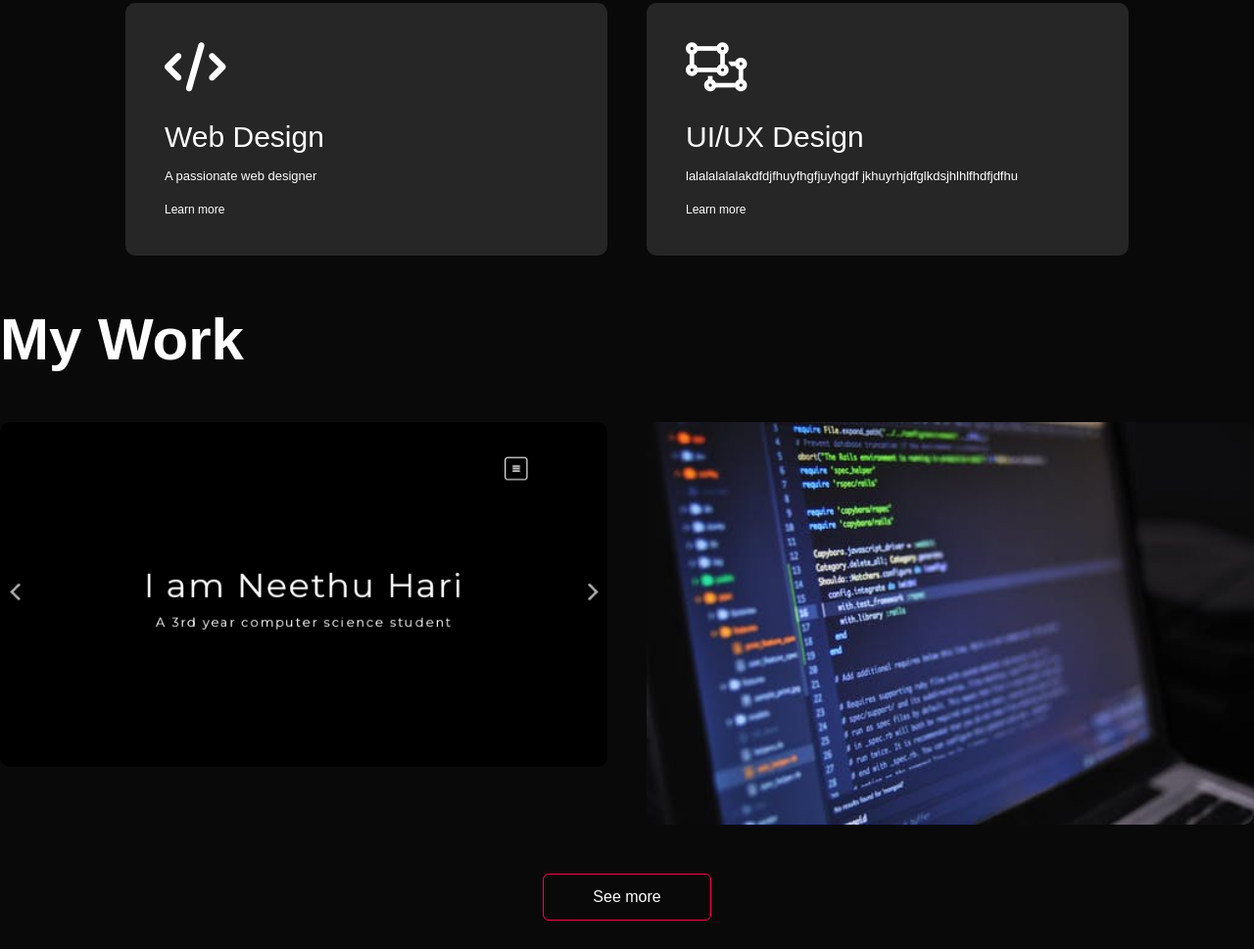
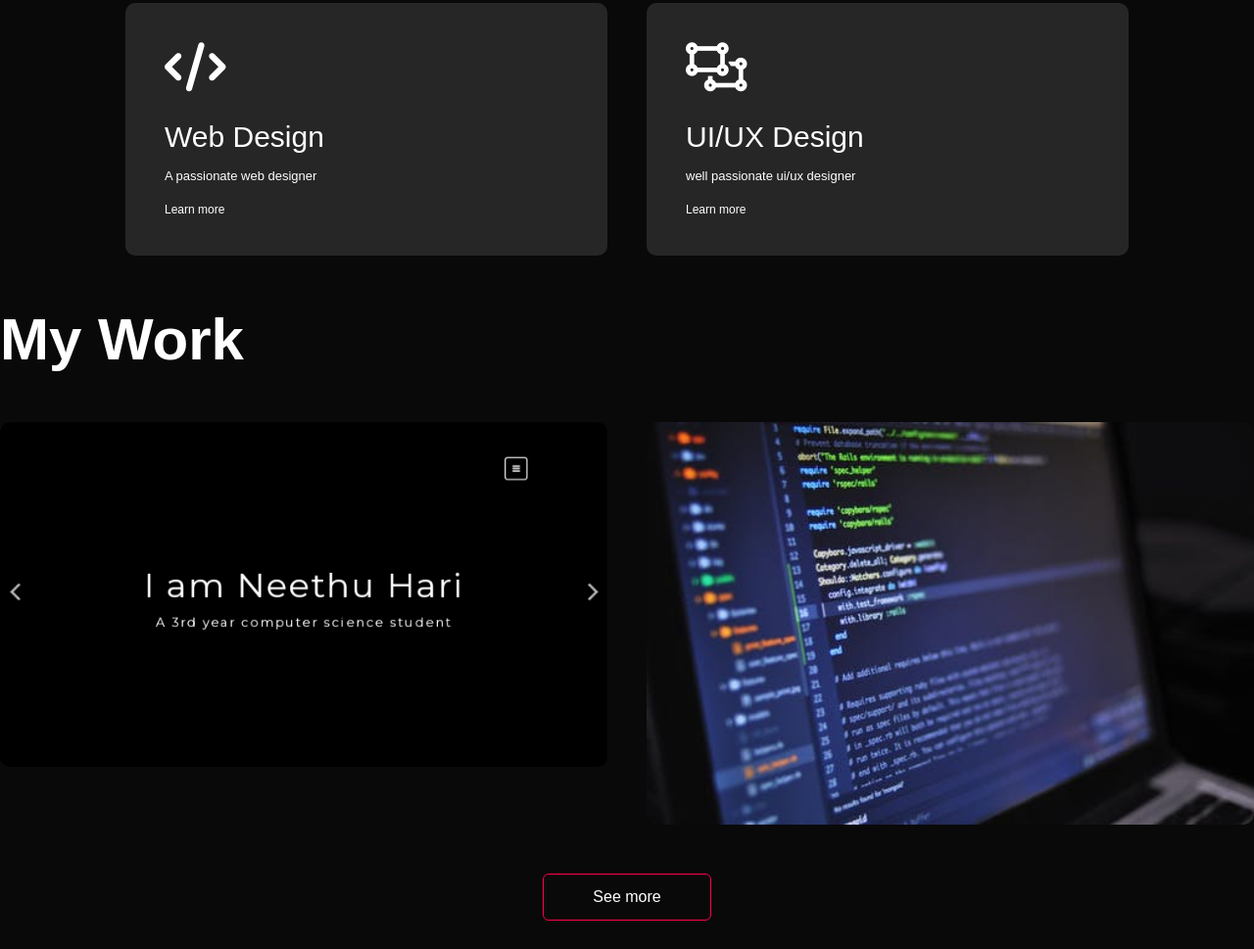
Before and after one commit to Neethuharii/Personal-Portfolio-Website, a plain HTML site: page index.html in a window 1280 px wide. Shown: the part 2650-3619 px from the top of the page at 98% size. Drawn offline with Linux system fonts and the light colour scheme.

Commit message:
Update index.html

```diff
--- a/index.html
+++ b/index.html
@@ -95,8 +95,7 @@
             <i class="fa-regular fa-object-ungroup"></i>
             <h2>UI/UX Design</h2>
 
-            <p> lalalalalalakdfdjfhuyfhgfjuyhgdf
-        jkhuyrhjdfglkdsjhlhlfhdfjdfhu</p>
+            <p> well passionate ui/ux designer</p>
         <a href="#">Learn more</a>
         </div>
 
```
